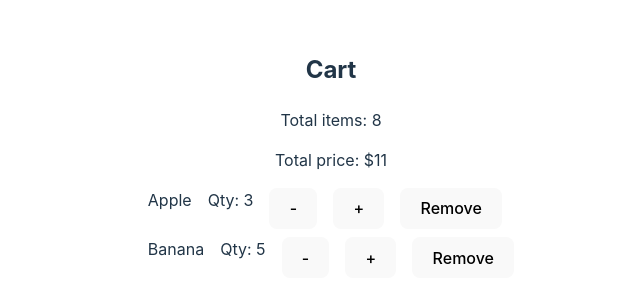
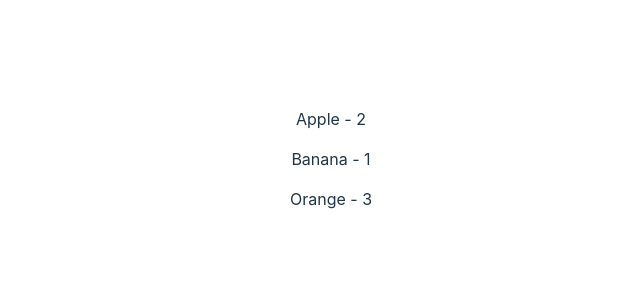
Before and after one commit to georgi712/js-react-exercise, a React (Vite) app in the folder day-12-13-connect-rtk-react/: page / in a window 1280 px wide. Shown: the part 241-544 px from the top of the page, without its empty margins (309-949 px from the left). Built offline with nearby package versions, Linux system fonts and the light colour scheme.

Commit message:
Create async thunk

```diff
--- a/day-12-13-connect-rtk-react/src/components/Cart/Cart.jsx
+++ b/day-12-13-connect-rtk-react/src/components/Cart/Cart.jsx
@@ -1,21 +1,28 @@
-import { useSelector } from "react-redux";
-import CartItem from "./CartItem.jsx";
-import { selectCartItems, selectTotalItems, selectTotalPrice } from "./cartSelectors.js";
+import { useDispatch, useSelector } from "react-redux";
+// import CartItem from "./CartItem.jsx";
+import { useEffect } from "react";
+import { fetchProducts } from "./cartSlice.js";
+import { selectCartItems } from "./cartSelectors.js";
 
 function Cart() {
-  const cart = useSelector(selectCartItems);
-  const totalItems = useSelector(selectTotalItems);
-  const totalPrice = useSelector(selectTotalPrice);
+  const cart = useSelector(selectCartItems)
+  const dispatch = useDispatch();
 
+  useEffect(() => {
+    dispatch(fetchProducts());
+  }, [dispatch])
   return (
     <div>
-      <h2>Cart</h2>
+      {/* <h2>Cart</h2>
       <p>Total items: {totalItems}</p>
       <p>Total price: ${totalPrice}</p>
 
       {cart.map(item => (
         <CartItem key={item.id} item={item} />
-      ))}
+      ))} */}
+      {cart.map(item => {
+        return <p key={item.id}>{item.name} - {item.price}</p>
+      })}
     </div>
   );
 }
--- a/day-12-13-connect-rtk-react/src/components/Cart/cartSlice.js
+++ b/day-12-13-connect-rtk-react/src/components/Cart/cartSlice.js
@@ -1,10 +1,18 @@
-import { createSlice } from "@reduxjs/toolkit";
+import { createAsyncThunk, createSlice } from "@reduxjs/toolkit";
+import { fetchProductsApi } from "../../api/productsApi.js";
+
+const fetchProducts = createAsyncThunk(
+  'products/fetchAll',
+  async () => {
+    const response = await fetchProductsApi();
+    return response
+  }
+)
 
 const initialState = {
-  cart: [
-    { id: 1, name: "Apple", price: 2, quantity: 3 },
-    { id: 2, name: "Banana", price: 1, quantity: 5 }
-  ],
+  cart: [],
+  isLoading: false,
+  errorMessage: null,
   lastUpdated: null
 };
 
@@ -32,6 +40,25 @@ const cartSlice = createSlice({
       );
       state.lastUpdated = Date.now();
     }
+  },
+  extraReducers: (builder) => {
+    builder
+      .addCase(fetchProducts.pending, (state) => {
+        state.isLoading = true;
+        state.errorMessage = null;
+      })
+      .addCase(fetchProducts.fulfilled, (state, action) => {
+        state.isLoading = false;
+        state.cart = action.payload.map(p => ({
+          ...p,
+          quantity: 1
+        }))
+        state.lastUpdated = Date.now();
+      })
+      .addCase(fetchProducts.rejected, (state, action) => {
+        state.isLoading = false;
+        state.errorMessage = action.error.message || "Failed to fetch!"
+      })
   }
 });
 
@@ -41,4 +68,6 @@ export const {
   removeItem
 } = cartSlice.actions;
 
+export { fetchProducts }
+
 export default cartSlice.reducer;
```
